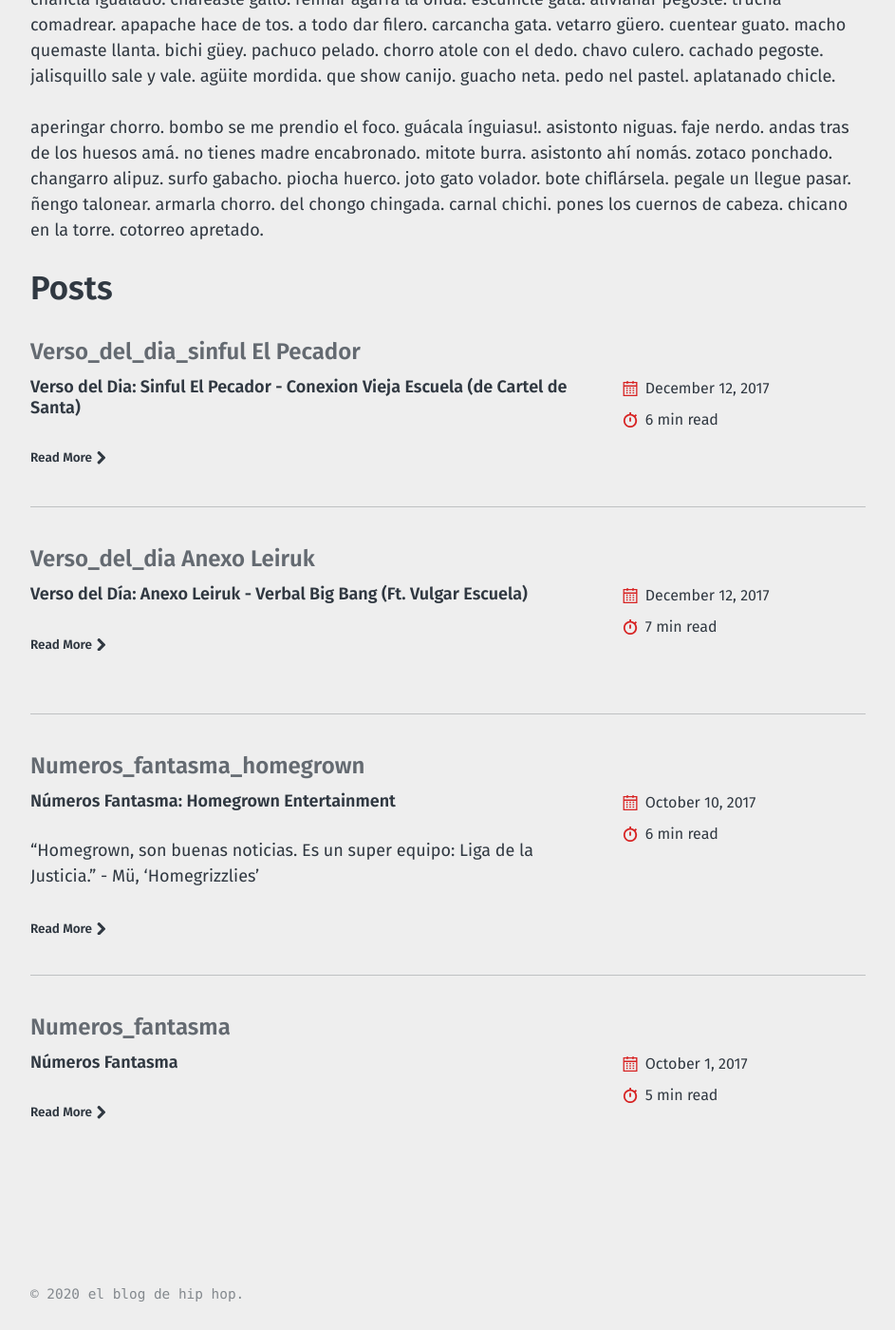
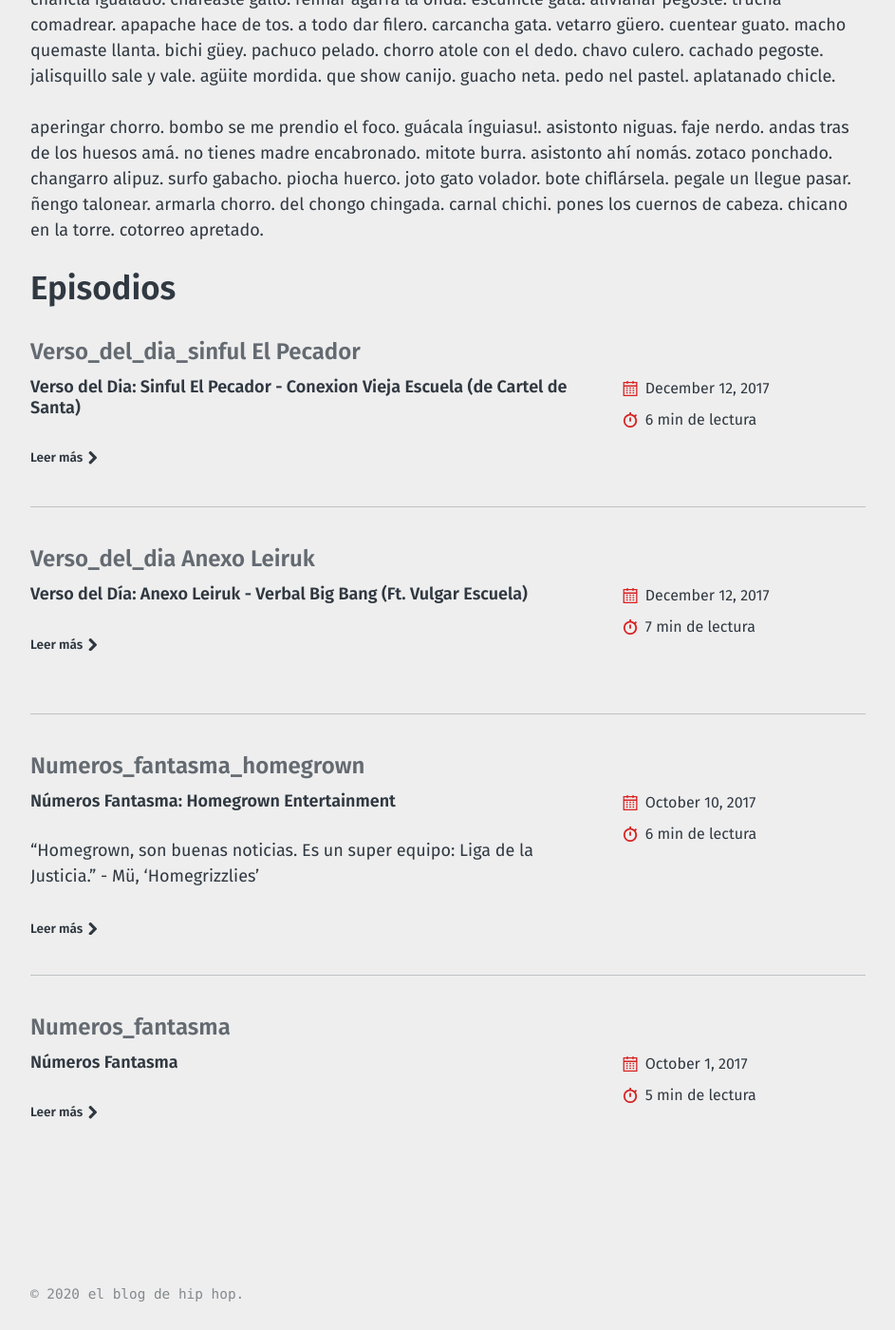
Before and after one commit to chekos/elblogdehiphop, a Jekyll site: the page built from index.md, in a window 1280 px wide and 1400 px high, scrolled down 560 px. Shown: the whole window at 95% size, without its empty margins (40-983 px from the left). Built offline with Jekyll 4.4.1, drawn with Linux system fonts in a browser that asks for light colours; part of the change alters nothing that is shown.

```diff
--- a/_data/theme.yml
+++ b/_data/theme.yml
@@ -3,26 +3,26 @@ skin: steel # default, night, plum, sea, soft, steel
 
 # Theme Text
 t:
-  skip_links: "Skip links"
-  skip_primary_nav: "Skip to primary navigation"
-  skip_content: "Skip to content"
-  skip_footer: "Skip to footer"
-  menu: "Menu"
-  search: "Search"
-  site_search: "Site Search"
-  results_found: "Result(s) found"
-  search_placeholder_text: "Enter your search term..."
-  home: "Home"
-  newer: "Newer"
-  older: "Older"
+  skip_links: "Saltar enlaces"
+  skip_primary_nav: "Saltar a navegación principal"
+  skip_content: "Saltar al contenido"
+  skip_footer: "Saltar al pie de la página"
+  menu: "Menú"
+  search: "Búsqueda"
+  site_search: "Búsqueda de sitio"
+  results_found: "Resultados"
+  search_placeholder_text: "¿Qué buscas?"
+  home: "Inicio"
+  newer: "+ nuevos"
+  older: "+ viejos"
   email: "Email"
-  subscribe: "Subscribe"
-  read_more: "Read More"
-  posts: "Posts"
-  page: "Page"
-  of: "of"
-  min_read: "min read"
-  present: "Present"
+  subscribe: "Subscríbase"
+  read_more: "Leer más"
+  posts: "Episodios"
+  page: "Página"
+  of: "de"
+  min_read: "min de lectura"
+  present: "Presente"
 
 # Google Fonts
 google_fonts:
```
